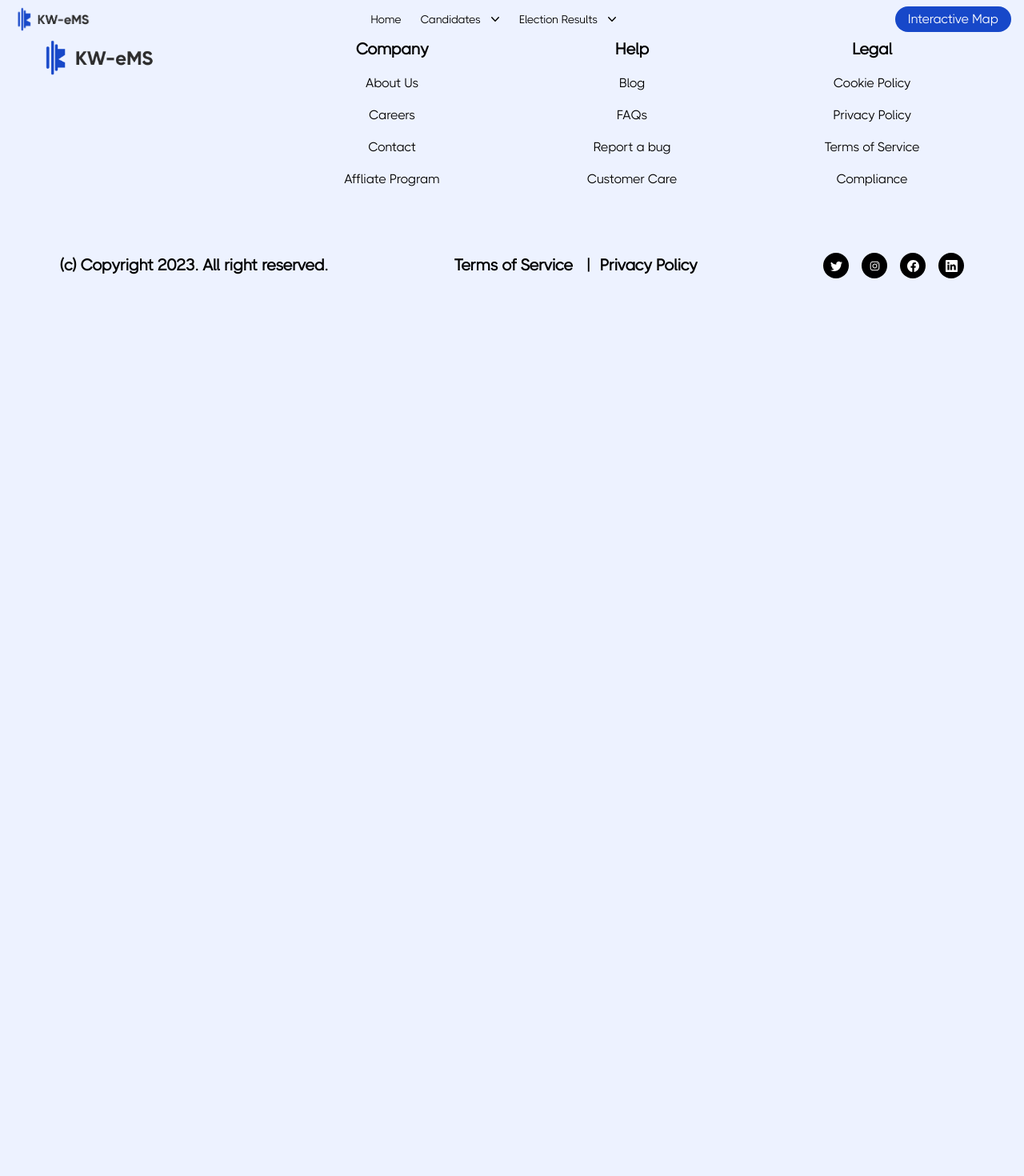
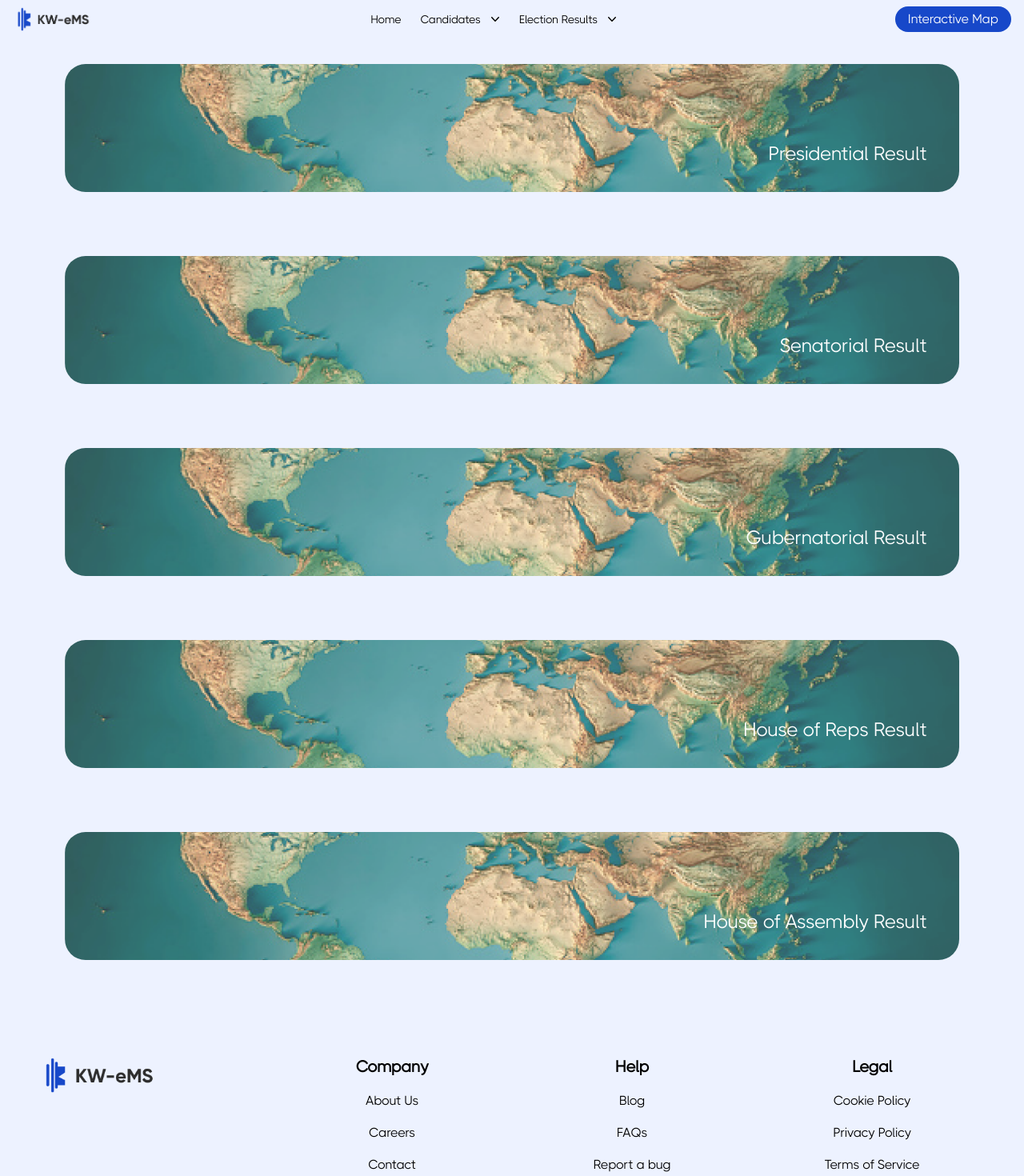
Before and after one commit to thereal-osas/KW-eMS, a React (Create React App) app: page /results in a window 1280 px wide. Shown: the top 1470 px of the page at 80% size. Before the commit the page ends 800 px from the top, so only its background shows below. Built offline with nearby package versions, Linux system fonts and the light colour scheme.

Commit message:
track result page

```diff
--- a/src/App.js
+++ b/src/App.js
@@ -11,6 +11,7 @@ import Error from "./pages/Error";
 import GubernatorialDetails from "./components/gubernatorialDetails";
 import LGA from "./components/LGA";
 import PresidentialMap from "./pages/PresidentialMap";
+import TrackResult from "./pages/TrackResult";
 
 const Presidential = lazy(() => import("./pages/Presidential"));
 const Gubernatorial = lazy(() => import("./pages/Gubernatorial"));
@@ -36,6 +37,11 @@ function App() {
 						element={<Home />}
 					/>
 					<Route path="/results">
+						<Route
+							index
+							element={<TrackResult />}
+						/>
+
 						<Route
 							path="presidential"
 							element={<ResultPresidential />}
--- a/src/components/ResultComponent.jsx
+++ b/src/components/ResultComponent.jsx
@@ -95,7 +95,7 @@ function ResultComponent({ data }) {
 				<span className="w-1/5 text-end">{Lp}</span>
 			</div>
 			<div className="flex justify-between p-4 border-b-[0.1px] border-gray-300">
-				<span className="w-[15%]">SDP</span>
+				<span className="w-[15%]">NNPP</span>
 				<div className="w-3/5 flex items-center justify-end gap-3">
 					<span className="flex">
 						{NNPPwidth.toFixed(1)}
--- a/src/components/loader.jsx
+++ b/src/components/loader.jsx
@@ -2,7 +2,7 @@ import { Audio } from "react-loader-spinner";
 
 function loader() {
 	return (
-		<div className="flex justify-center items-center w-screen h-screen absolute  bg-[#f4f7ff]">
+		<div className="flex justify-center items-center w-full h-screen absolute  bg-[#f4f7ff]">
 			<Audio
 				height="200"
 				width="200"
--- a/src/pages/Home.jsx
+++ b/src/pages/Home.jsx
@@ -4,7 +4,7 @@ import Hero from "../components/Hero";
 import InteractiveMap from "../components/InteractiveMap";
 import LiveResult from "../components/LiveResult";
 import NewsArticles from "../components/NewsArticles";
-import Data from "../Data/Kwara";
+// import Data from "../Data/Kwara";
 
 function Home() {
 	// const OverallStat = Data.map((a) => [
--- a/src/pages/ResultPresidential.jsx
+++ b/src/pages/ResultPresidential.jsx
@@ -47,10 +47,6 @@ function ResultPresidential() {
 						id="year"
 						className="bg-gray-100 border border-gray-300 text-gray-900 text-sm rounded-lg  w-60 px-2.5 py-1  ">
 						<option value="2023">2023</option>
-						<option value="2019">2019</option>
-						<option value="2015">2015</option>
-						<option value="2011">2011</option>
-						<option value="2006">2006</option>
 					</select>
 				</div>
 			</div>
--- /dev/null
+++ b/src/pages/TrackResult.jsx
@@ -0,0 +1,56 @@
+import React from "react";
+import { Link } from "react-router-dom";
+
+function TrackResult() {
+	return (
+		<section className=" ">
+			<Link
+				to="/results/presidential"
+				className="px-8 md:px-16 flex flex-col gap-y-20 mt-10 mb-20 md:my-[7.5rem]">
+				<div className="result-card bg-no-repeat bg-cover bg-center h-40  mt-[-40px] mx-auto w-[97%] rounded-[1.625rem] text-white flex justify-end items-end">
+					<div className="mr-10 mb-8 font-medium text-2xl">
+						Presidential Result
+					</div>
+				</div>
+			</Link>
+			<Link
+				to="/results/senatorial"
+				className="px-8 md:px-16 flex flex-col gap-y-20 mt-10 mb-20 md:my-[7.5rem]">
+				<div className="result-card bg-no-repeat bg-cover bg-center h-40  mt-[-40px] mx-auto w-[97%] rounded-[1.625rem] text-white flex justify-end items-end">
+					<div className="mr-10 mb-8 font-medium text-2xl">
+						Senatorial Result
+					</div>
+				</div>
+			</Link>
+			<Link
+				to="/results/gubernatorial"
+				className="px-8 md:px-16 flex flex-col gap-y-20 mt-10 mb-20 md:my-[7.5rem]">
+				<div className="result-card bg-no-repeat bg-cover bg-center h-40  mt-[-40px] mx-auto w-[97%] rounded-[1.625rem] text-white flex justify-end items-end">
+					<div className="mr-10 mb-8 font-medium text-2xl">
+						Gubernatorial Result
+					</div>
+				</div>
+			</Link>
+			<Link
+				to="/results/house_of_reps"
+				className="px-8 md:px-16 flex flex-col gap-y-20 mt-10 mb-20 md:my-[7.5rem]">
+				<div className="result-card bg-no-repeat bg-cover bg-center h-40  mt-[-40px] mx-auto w-[97%] rounded-[1.625rem] text-white flex justify-end items-end">
+					<div className="mr-10 mb-8 font-medium text-2xl">
+						House of Reps Result
+					</div>
+				</div>
+			</Link>
+			<Link
+				to="/results/house_of_assembly"
+				className="px-8 md:px-16 flex flex-col gap-y-20 mt-10 mb-20 md:my-[7.5rem]">
+				<div className="result-card bg-no-repeat bg-cover bg-center h-40  mt-[-40px] mx-auto w-[97%] rounded-[1.625rem] text-white flex justify-end items-end">
+					<div className="mr-10 mb-8 font-medium text-2xl">
+						House of Assembly Result
+					</div>
+				</div>
+			</Link>
+		</section>
+	);
+}
+
+export default TrackResult;
```
